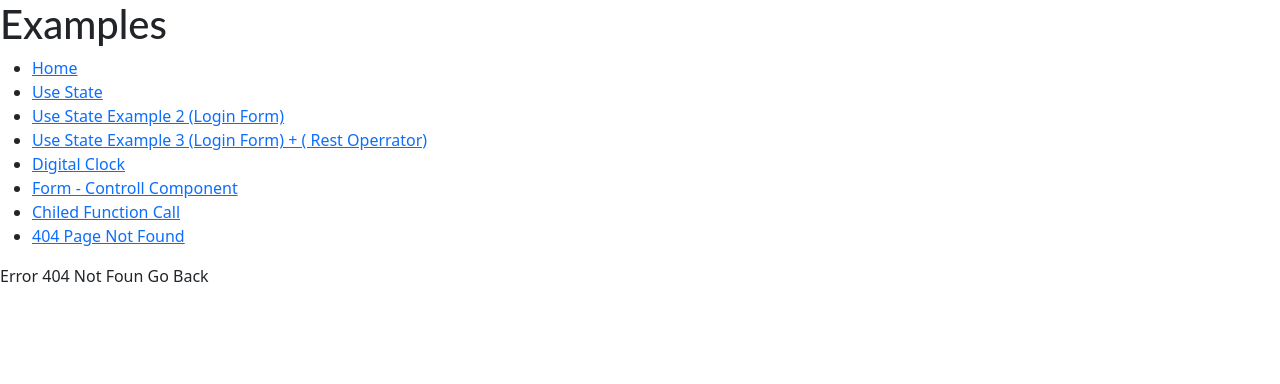
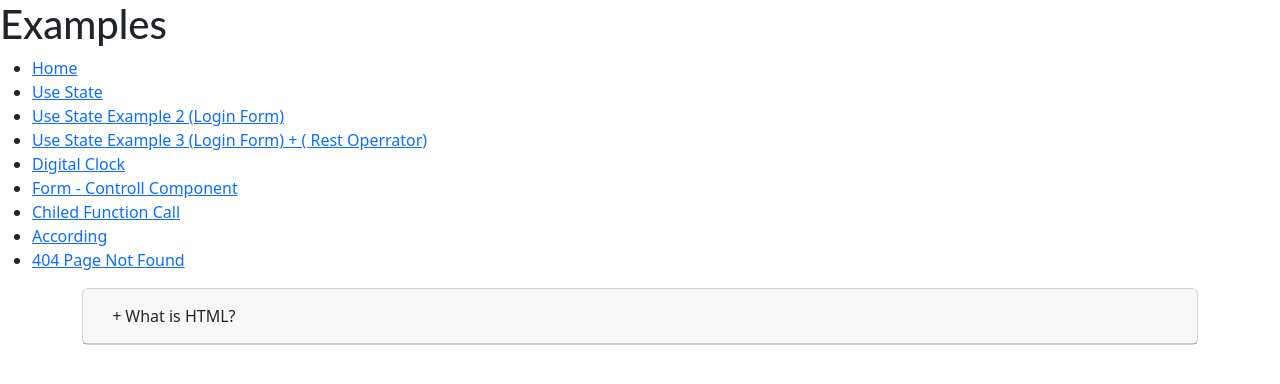
Before and after one commit to rajrachchh14/react-examples2, a React (Create React App) app: page /According in a window 1280 px wide. Shown: the top 384 px of the page. Built offline with nearby package versions, Linux system fonts and the light colour scheme.

Commit message:
2 files modified, 1 added

```diff
--- /dev/null
+++ b/src/According.js
@@ -0,0 +1,30 @@
+import React from 'react';
+
+export default function According() {
+  return (
+    <>
+      <div className="container">
+        <div className="accordion">
+          <div className="card">
+            <div className="card-header">
+              <h2 className="mb-0">
+                <button type="button" className="btn ">
+                  <i>+</i> What is HTML?
+                </button>
+              </h2>
+            </div>
+            <div className="collapse">
+              <div className="card-body">
+                <p>
+                  HTML stands for HyperText Markup Language. HTML is the
+                  standard markup language for describing the structure of web
+                  pages.
+                </p>
+              </div>
+            </div>
+          </div>
+        </div>
+      </div>
+    </>
+  );
+}
--- a/src/App.js
+++ b/src/App.js
@@ -9,6 +9,7 @@ import ExUTimer from './ExUTimer';
 import ExForm from './ExForm';
 import Error from './Error';
 import OuterFunction from './OuterFunction';
+import According from './According';
 
 export default function App() {
   function ChiledFunctonCall() {
@@ -59,6 +60,10 @@ export default function App() {
             <ChiledFunctonCall />
           </Route>
 
+          <Route path="/According">
+            <According />
+          </Route>
+
           {/* Error Router Ne Last MA Rakhvanu */}
           <Route path="">
             <Error />
--- a/src/Sidebar.js
+++ b/src/Sidebar.js
@@ -43,6 +43,12 @@ function Sidebar() {
             Chiled Function Call
           </Link>
         </li>
+
+        <li>
+          <Link as={Link} to="/According">
+            According
+          </Link>
+        </li>
         <li>
           <Link as={Link} to="/xyz">
             404 Page Not Found
```
